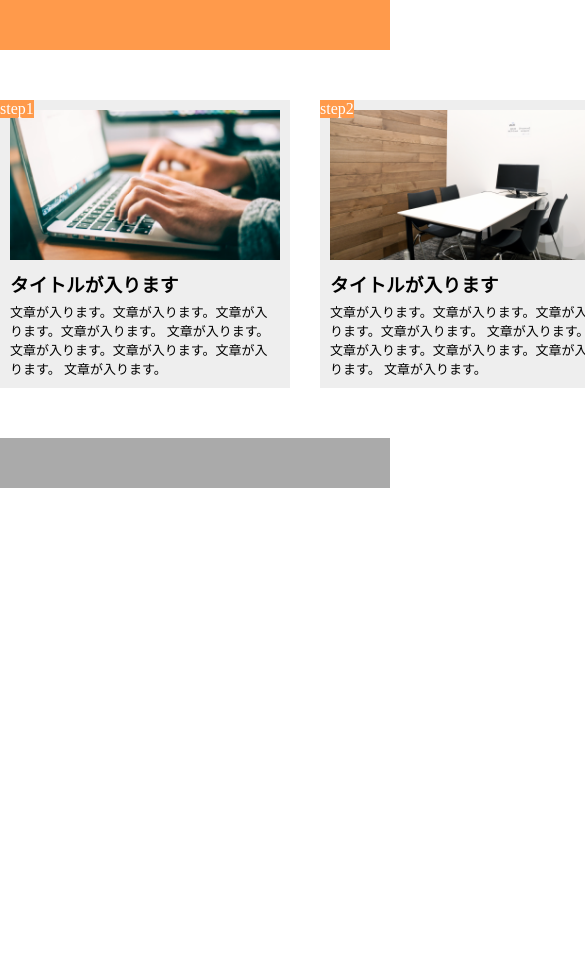
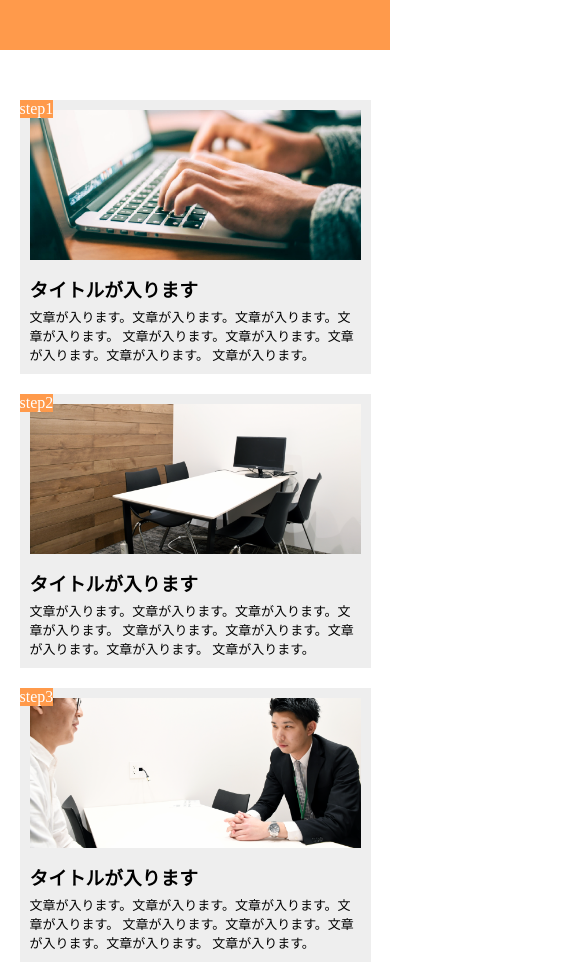
Before and after one commit to YamaShuhei/HTML-CSS, a plain HTML site: page caravan(1-4)/1-9exercise/index.html in a window 390 px wide. Shown: the top 965 px of the page, 585 px wide, since content can reach past the window. Before the commit the page ends 844 px from the top, so only its background shows below. Drawn offline with Linux system fonts and the light colour scheme.

Commit message:
Finish 1-10

```diff
--- a/caravan(1-4)/1-9exercise/index.html
+++ b/caravan(1-4)/1-9exercise/index.html
@@ -2,6 +2,7 @@
 <html lang="ja">
   <head>
     <meta charset="UTF-8">
+    <meta name="viewport" content="width=device-width,initial-scale=1.0">
     <link rel="stylesheet" href="style.css">
     <title>1-9</title>
   </head>
@@ -12,9 +13,7 @@
 
     <main>
       <div class="step-box">
-        <div class="step">
-          <p class="flow">step1</p>
-        </div>
+          <span class="flow">step1</span>
         <div class="step1-img"></div>
         <div class="step-text">
           <h3>タイトルが入ります</h3>
@@ -26,7 +25,7 @@
 
       <div class="step-box">
         <div class="step">
-          <p class="flow">step2</p>
+          <span class="flow">step2</span>
         </div>
         <div class="step2-img"></div>
           <div class="step-text">
@@ -39,7 +38,7 @@
 
         <div class="step-box">
         <div class="step">
-          <p class="flow">step3</p>
+          <span class="flow">step3</span>
         </div>
         <div class="step3-img"></div>
           <div class="step-text">
--- a/caravan(1-4)/1-9exercise/style.css
+++ b/caravan(1-4)/1-9exercise/style.css
@@ -12,34 +12,35 @@ header{
 main{
   width:960px;
   display:flex;
+  justify-content:center;
   margin:50px auto;
 
 }
 
 h3{
-  margin:5px 0;
+  margin:15px 0 5px 0;
+}
+
+
+.step-box{
+  width:300px;
+  position:relative;
+  background-color:#EEEEEE;
+  padding:10px;
+}
+
+.step-box:nth-child(2){
+  margin:0 30px;
 }
 
 .flow{
+  background-color:#FF9A4B;
+  position:absolute;
+  top:0;
+  left:0;
   color:#fff;
 }
 
-.step-box{
-  width:300px;
-  background-color:#EEEEEE;
-  position:relative;
-  margin-right:30px;
-}
-
-.step{
-  display:inline-block;
-  background-color:#FF9A4B;
-  position:absolute;
-}
-
-.step-text{
-  margin:0 10px 10px 10px;
-}
 
 .step-text p{
   font-size:13px;
@@ -50,7 +51,6 @@ h3{
   background-size:cover;
   background-position:bottom;
   height:150px;
-  margin:10px;
 }
 
 .step2-img{
@@ -58,7 +58,6 @@ h3{
   background-size:cover;
   background-position:bottom;
   height:150px;
-  margin:10px;
 }
 
 .step3-img{
@@ -66,7 +65,6 @@ h3{
   background-size:cover;
   background-position:bottom;
   height:150px;
-  margin:10px;
 }
 
 
@@ -76,3 +74,26 @@ footer{
   height:50px;
   background-color:#AAAAAA;
 }
+
+
+@media screen and (max-width: 768px){
+
+  main{
+    width:100%;
+    display:block;
+  }
+
+  .step-box{
+    width:90%;
+    margin:0 auto;
+  }
+
+  .step-box:nth-child(2){
+    margin:20px auto;
+  }
+
+
+
+
+
+}
```
